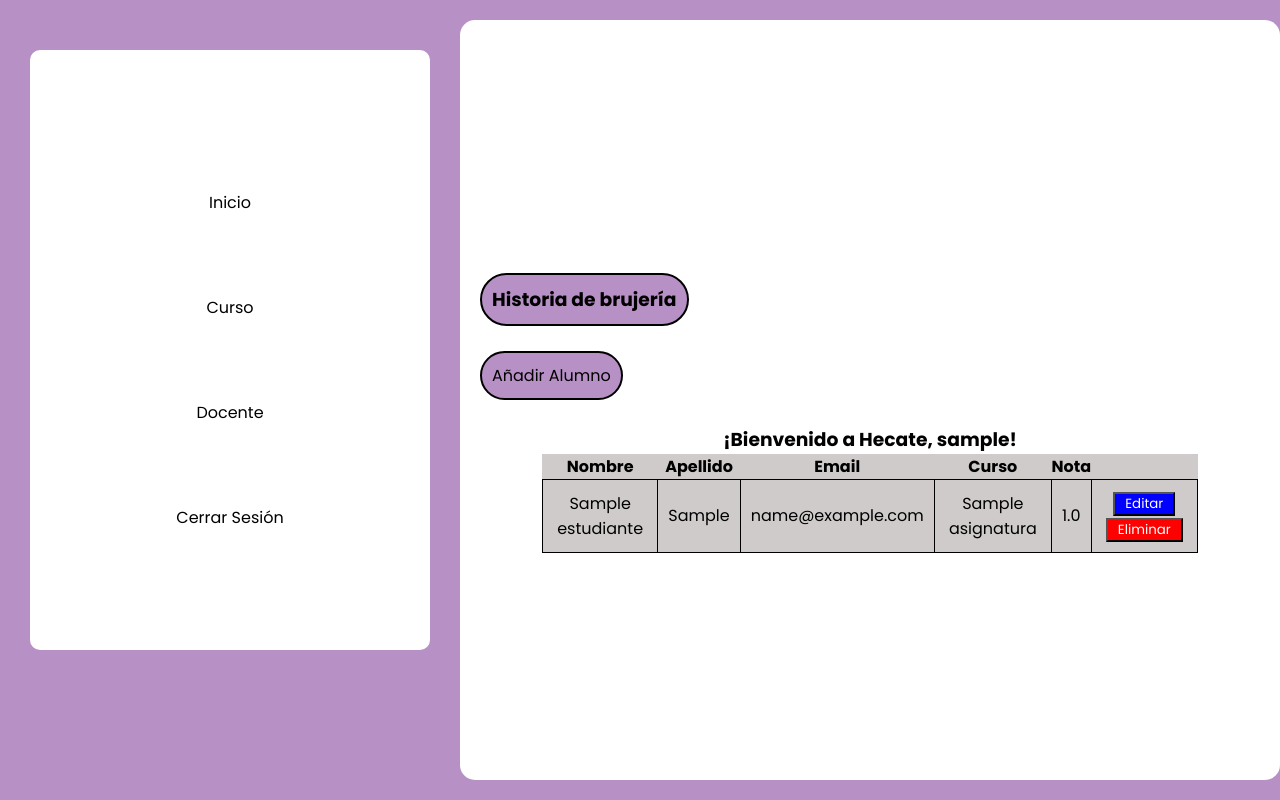
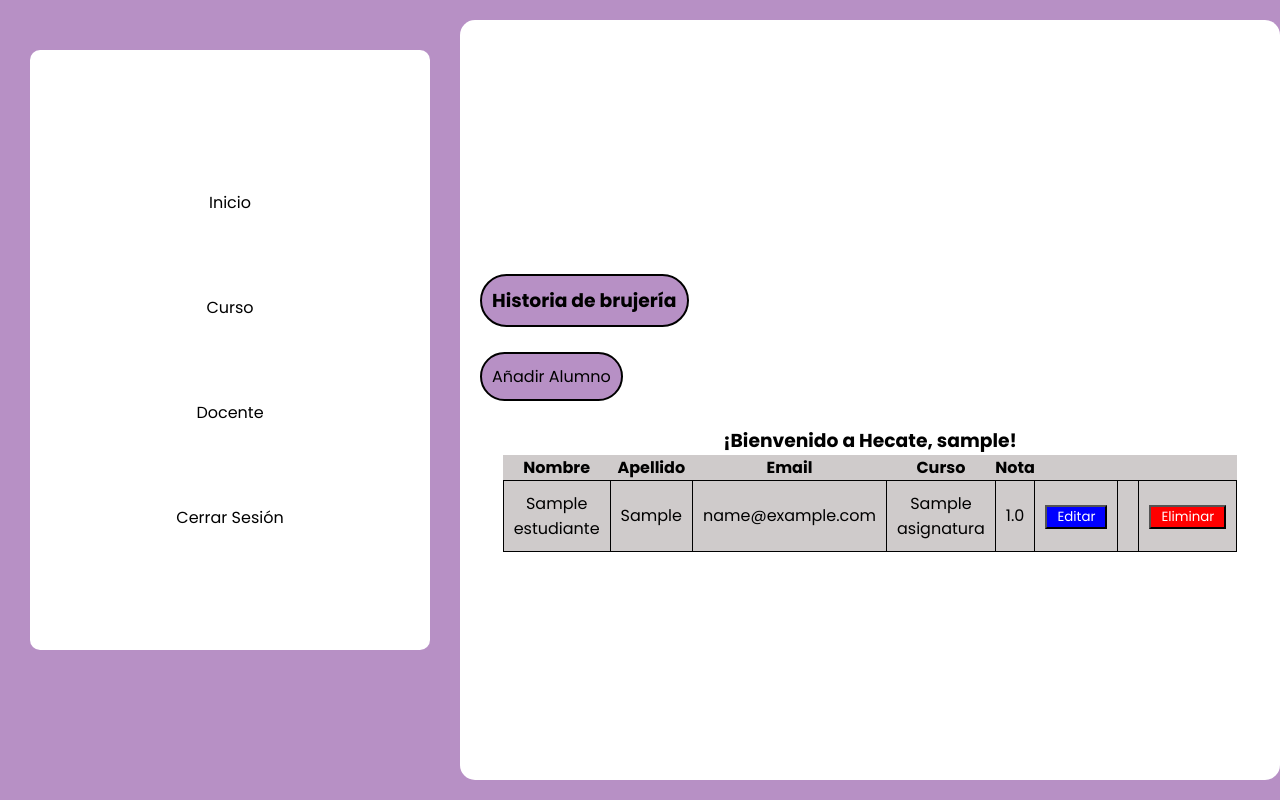
Before and after one commit to AlexandraZambrano/HEKATE_UHM, a Django app: page / in a window 1280 px wide. Run offline with Django 4.2, Linux system fonts and the light colour scheme; a user stored in the database is signed in; tables that the repository leaves empty hold one stand-in row (values such as "Sample post"); some web fonts are replaced.

Commit message:
cambios profesorcurso

```diff
--- a/universidad/webapp/templates/profesorcurso.html
+++ b/universidad/webapp/templates/profesorcurso.html
@@ -55,7 +55,7 @@
             <h3>¡Bienvenido a Hecate, {{user.username}}!</h3>
         </div>
 
-        <table>
+            <table class="CuadroAlumn">
                 <thead>
                 <tr>
                     <th>Nombre</th>
@@ -66,27 +66,28 @@
                 </tr>
                 </thead>
 
+
+                <tbody>
                 {% for x in estu %}
-            <tbody>
                 <tr>
                     <td>{{x.nombre}}</td>
                     <td>{{x.apellido_1}}</td>
                     <td>{{x.email}}</td>
                     <td>{{x.asignatura.nombre_asignatura}}</td>
                     <td>{{x.nota}}</td>
-                <td>
-                    <button type="button" class="editar">
+
+                    <td><button type="button" class="editar">
                             <a href="editar/{{x.id}}">Editar</a>
-                    </button>
-                    <button type="button" class="eliminar">
+                        </button><td>
+
+                    <td><button type="button" class="eliminar">
                             <a href="eliminarestudiante/{{x.id}}">Eliminar</a>
-                    </button>
-                </td>
-            </tr>
+                        </button></td>
                 </tr>
                 {% endfor %}
                 </tbody>
             </table>
+
     </div>
 
 </section>
```
Lines whose indentation alone changed are shown as unchanged.
